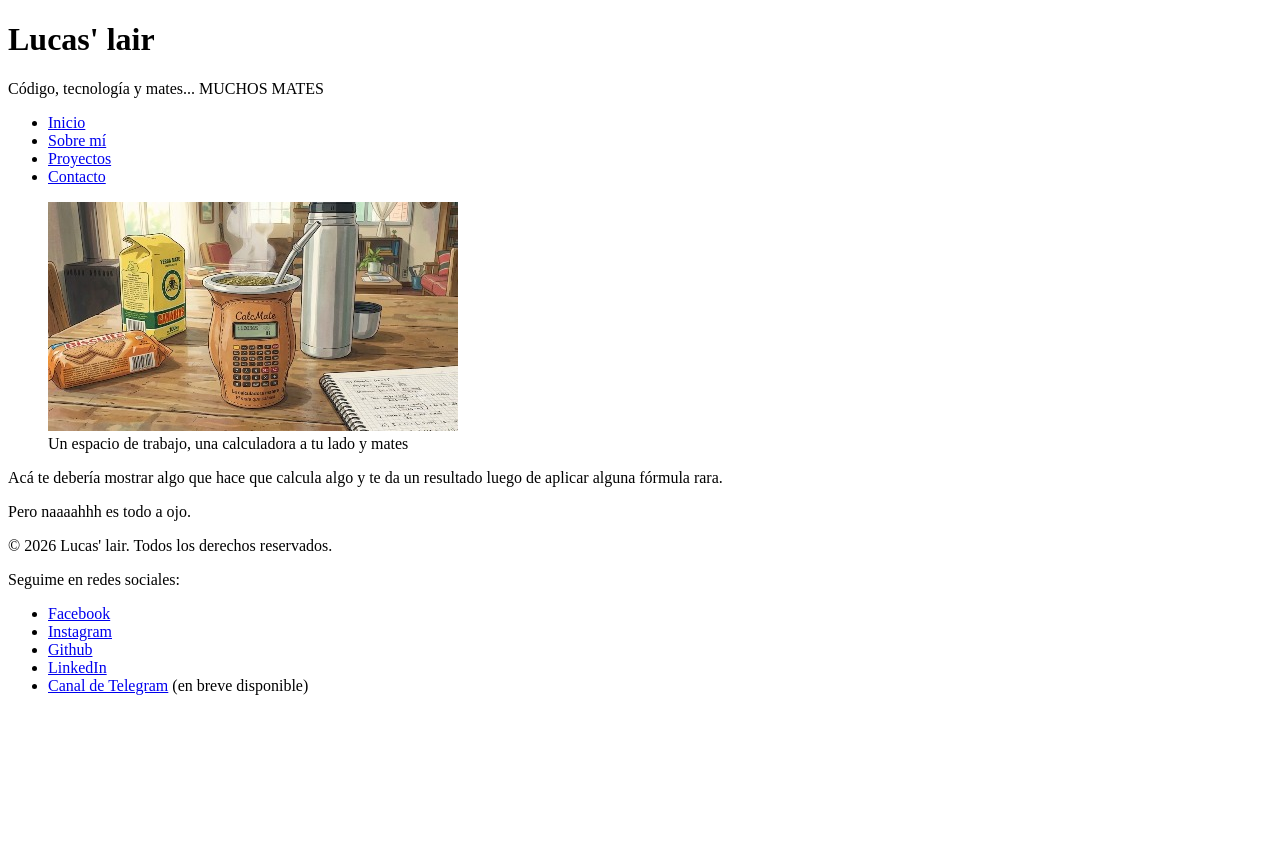
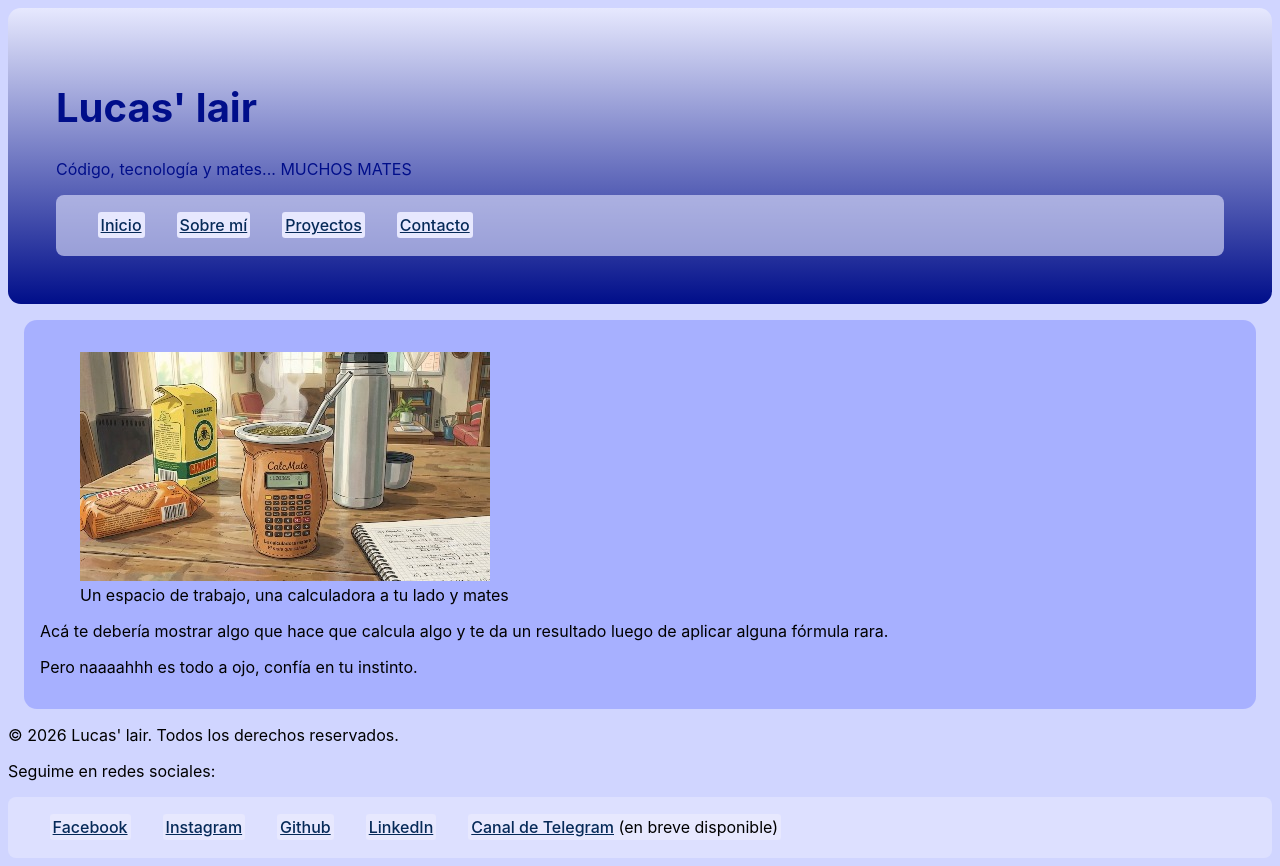
Before and after one commit to lFabianiGH/WebFlex_Clase_1_Entregable, a plain HTML site: page pages/calcmate.html in a window 1280 px wide. Before the commit the page ends 800 px from the top, so only its background shows below. Drawn offline with Linux system fonts and the light colour scheme.

Commit message:
Primer Commit de Preentrega 2
Primer Commit de Preentrega 2

```diff
--- /dev/null
+++ b/css/styles.css
@@ -0,0 +1,93 @@
+/*
+  PASO 1: Asegúrate de haber enlazado este archivo en tu HTML con:
+  <link rel="stylesheet" href="styles.css">
+
+  PASO 2: Pega aquí los estilos para tu sitio.
+*/
+/* 1. Define tu paleta de colores usando variables HSL en :root */
+:root {
+  --primary-color: hsl(235, 92%, 95%); /* Azul */
+  --secondary-color: hsl(234, 100%, 27%);
+  --bg-light: hsla(234, 100%, 82%, 0.5);
+}
+
+
+body {
+    /* TODO: Aplica aquí la font-family que elegiste de Google Fonts */
+    /* No olvides incluir una fuente genérica como 'sans-serif' como respaldo */
+    font-family: "Inter", sans-serif;
+    background-color: var(--bg-light)
+
+}
+
+header {
+  /* 3. Crea un fondo con un gradiente lineal que vaya de primary a secondary */
+  background: linear-gradient(var(--primary-color), var(--secondary-color));
+  color: var(--secondary-color);
+  padding: 3rem;
+  border-radius: 0.8rem;
+}
+
+nav {
+    background-color: hsl(234, 100%, 95%, 0.6);
+    padding: 0.1rem;
+    border-radius: 0.5rem;
+}
+
+nav ul {
+  display: flex;
+  gap: 2rem;
+  margin-top: 1rem;
+}
+
+nav ul li {
+  list-style: none;
+  border-radius: 0.2rem;
+  border: 3px solid var(--primary-color);
+  background-color: var(--primary-color);
+}
+
+nav ul li:hover {
+  background-color: var(--bg-light);
+  border: 3px solid var(--bg-light);
+}
+section {
+  /* 4. Usa un color con transparencia (hsla o rgba) para un fondo suave */
+  background-color: hsl(234, 100%, 75%, 0.5);
+  border-radius: 0.8rem;
+  margin: 1rem;
+  padding: 1rem;
+}
+
+h1 {
+    /* TODO: Configura un font-size grande (ej. 2.5rem) y font-weight: 700 */
+    font-size: 2.5rem;
+    font-weight: 700;
+}
+
+p {
+    /* TODO: Usa un font-size de 1rem y un font-weight: 400 para los párrafos */
+    font-size: 1rem;
+    font-weight: 400;
+    line-height: normal;
+    max-width: 90ch;
+}
+
+
+/* TODO: Personaliza los enlaces (a) para que resalten */
+a {
+    color: #062a58;
+    /* Color azul para los enlaces */
+    font-weight: 500;
+    /* Peso de fuente medio */
+    text-decoration: underline solid;
+}
+
+a:hover {
+    font-weight: 650;
+    /* Cambia el peso de la fuente al pasar el mouse */
+    color: #0c47a1;
+    /* Color más oscuro al pasar el mouse */
+    background-color: var(--bg-light);
+
+}
--- a/pages/calcmate.html
+++ b/pages/calcmate.html
@@ -4,6 +4,7 @@
 <head>
     <meta charset="UTF-8">
     <meta name="viewport" content="width=device-width, initial-scale=1.0">
+    <link rel="stylesheet" href="../css/styles.css">
     <title>Lucas' lair - CalcMate</title>
 </head>
 
@@ -31,7 +32,7 @@
                 </figure>
                 <p>Acá te debería mostrar algo que hace que calcula algo y te da un resultado
                     luego de aplicar alguna fórmula rara.</p>
-                <p>Pero naaaahhh es todo a ojo.</p>
+                <p>Pero naaaahhh es todo a ojo, confía en tu instinto.</p>
             </article>
         </section>
     </main>
```
Also changed, not shown: index.html (+1 -0 lines), pages/about-me.html (+1 -0 lines), pages/prepa-mate.html (+1 -0 lines), pages/voterix.html (+1 -0 lines).
